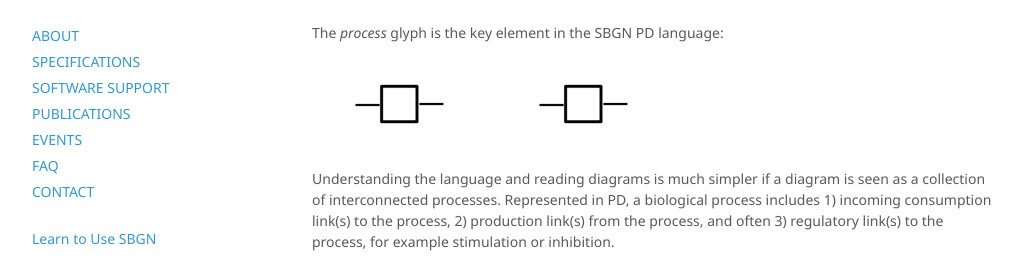
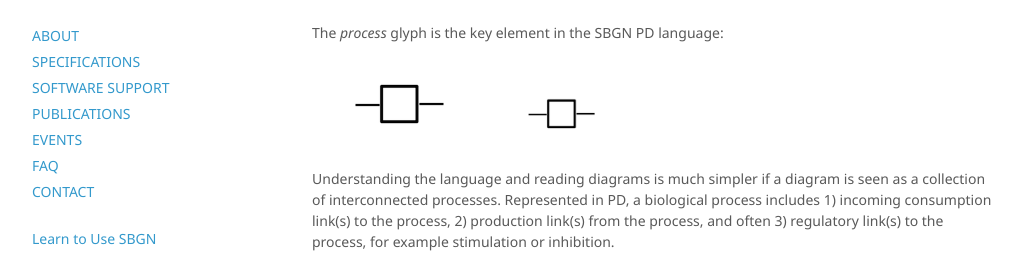
Before and after one commit to sbgn/sbgn, a Jekyll site: the page built from docs/learning_sbgn.md, in a window 1280 px wide and 900 px high, scrolled down 555 px. Shown: the part 176-433 px from the top of the window, without its empty margins (128-1150 px from the left). Built offline with Jekyll 4.4.1, drawn with Linux system fonts in a browser that asks for light colours; nearby versions of some CDN libraries.

Commit message:
Update learning_sbgn.md

```diff
--- a/docs/learning_sbgn.md
+++ b/docs/learning_sbgn.md
@@ -23,7 +23,7 @@
 <p>The <i>process</i> glyph is the key element in the SBGN PD language: </p>
 
 <img src="/sbgn/images/learning/process.png" alt="Process" height="80" width="180">
-<img src="/sbgn/images/learning/process.png" alt="Process" style="width:180px;height:80px;">
+<img src="/sbgn/images/learning/process.png" alt="Process" style="width:135px;height:60px;">
 
 <p>Understanding the language and reading diagrams is much simpler if a diagram is seen as a collection of interconnected processes. Represented in PD, a biological process includes 1) incoming consumption link(s) to the process, 2) production link(s) from the process, and often 3) regulatory link(s) to the process, for example stimulation or inhibition.</p>
 
```
